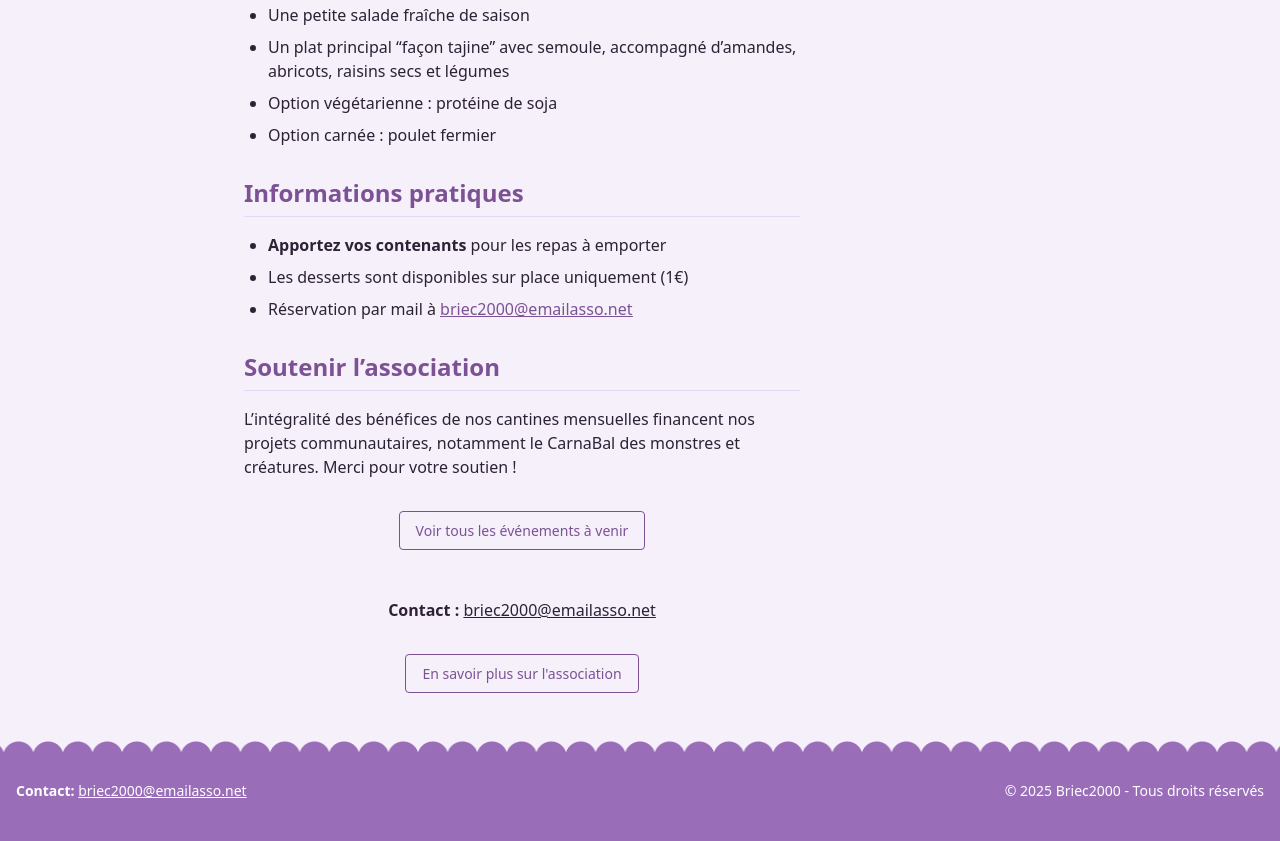
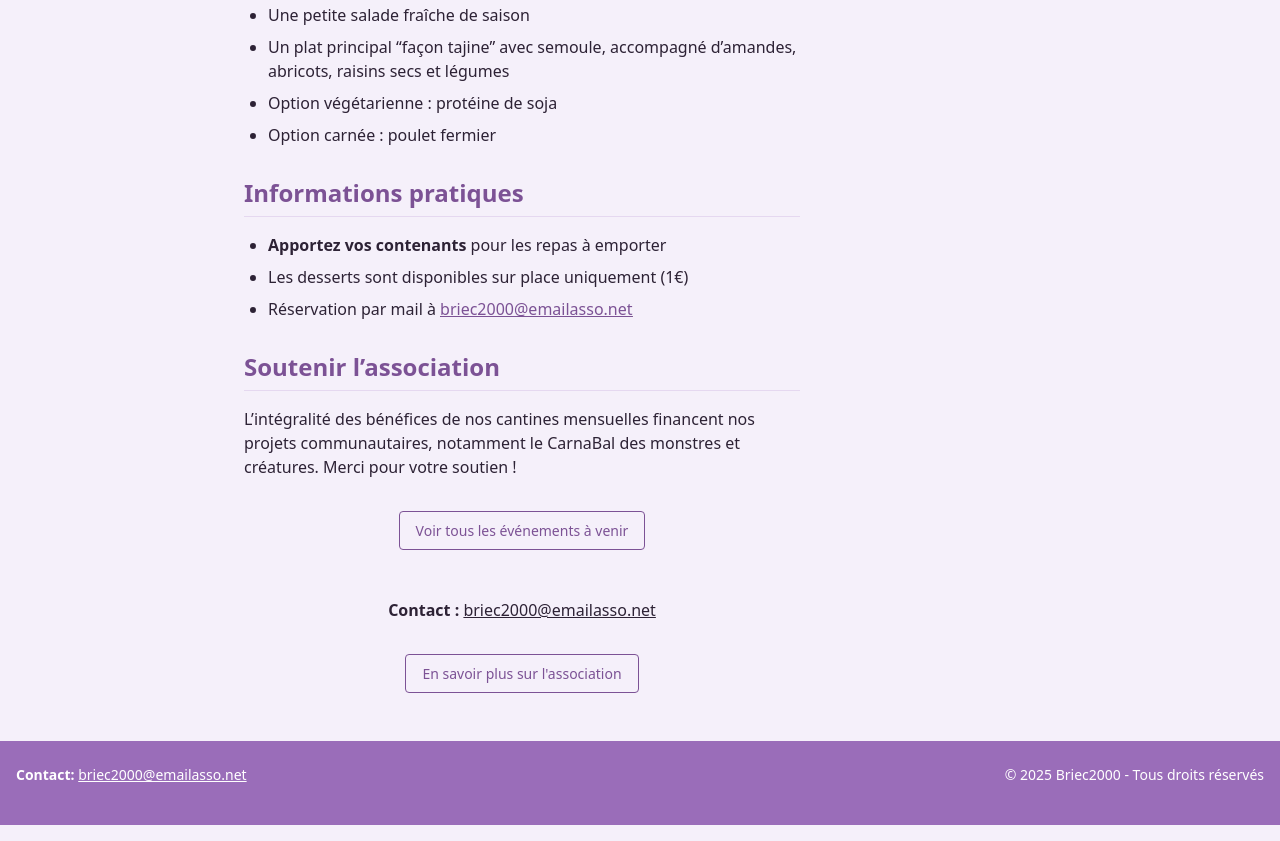
Before and after one commit to KewneWhimsy/briec2000, an Astro site: page / in a window 1280 px wide. Shown: the part 1200-2041 px from the top of the page. Built offline with nearby package versions, Linux system fonts and the light colour scheme; Astro itself is replaced by a stand-in of ours.

Commit message:
footer sans bosses

```diff
--- a/src/layouts/footer.astro
+++ b/src/layouts/footer.astro
@@ -21,10 +21,6 @@ const year = new Date().getFullYear();
   footer {
     background-color: var(--color-secondary);
     color: white;
-mask:
-    linear-gradient(180deg,#0000 1rem,#000 0),
-    radial-gradient(1rem,#000 calc(100% - 1px),#0000) top/1.85rem 2rem;
-    padding-top: 1rem;
   }
 
   footer span {
```
